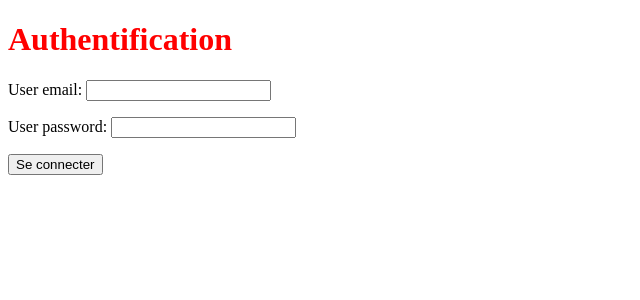
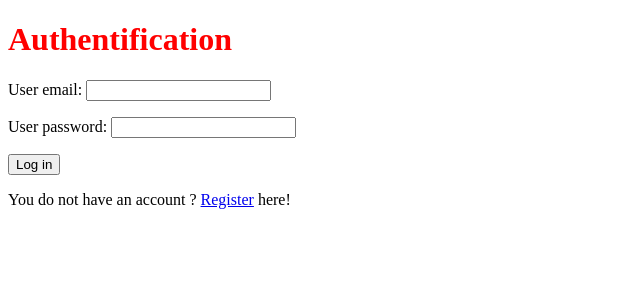
Before and after one commit to HugoEnguehard/b3-c2-django-callewaert-enguehard-fournier, a Django app: page /app_gestion_reservations/ in a window 1280 px wide. Shown: the top 300 px of the page, without its empty margins (0-640 px from the left). Run offline with Django 4.2, Linux system fonts and the light colour scheme.

Commit message:
login form v3.2

```diff
--- a/gestion_reservation_aviation/app_gestion_reservations/templates/login/login.html
+++ b/gestion_reservation_aviation/app_gestion_reservations/templates/login/login.html
@@ -12,10 +12,11 @@
     <form action method="POST">
         {% csrf_token %}
         {{ form.as_p }}
-        <input type="submit" value="Se connecter">
+        <input type="submit" value="Log in">
     </form>
     {% block error_message %}
         {% if error_message %}<p>{{ error_message }}</p>{% endif %}
     {% endblock %}
+    <p>You do not have an account ? <a href="/app_gestion_reservations/register">Register<a> here!
 </body>
 </html>
```
